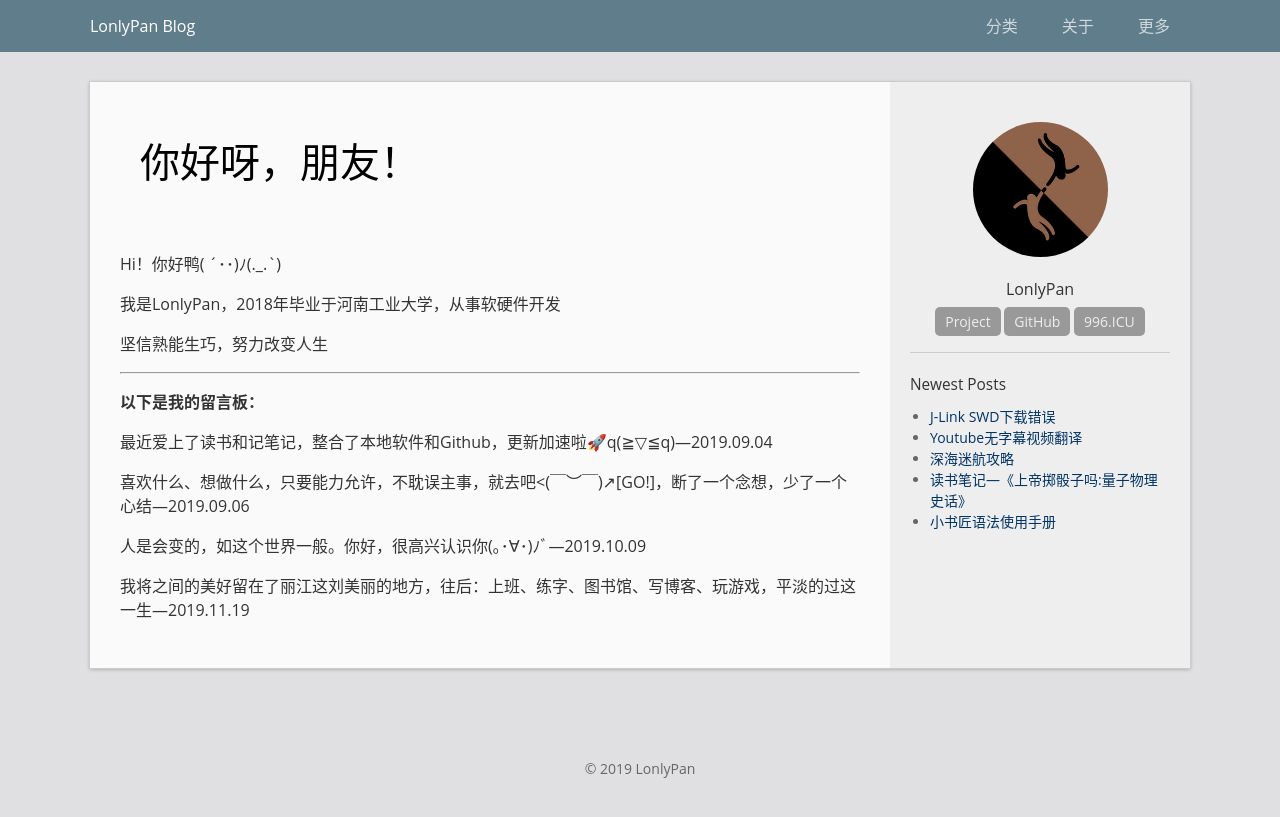
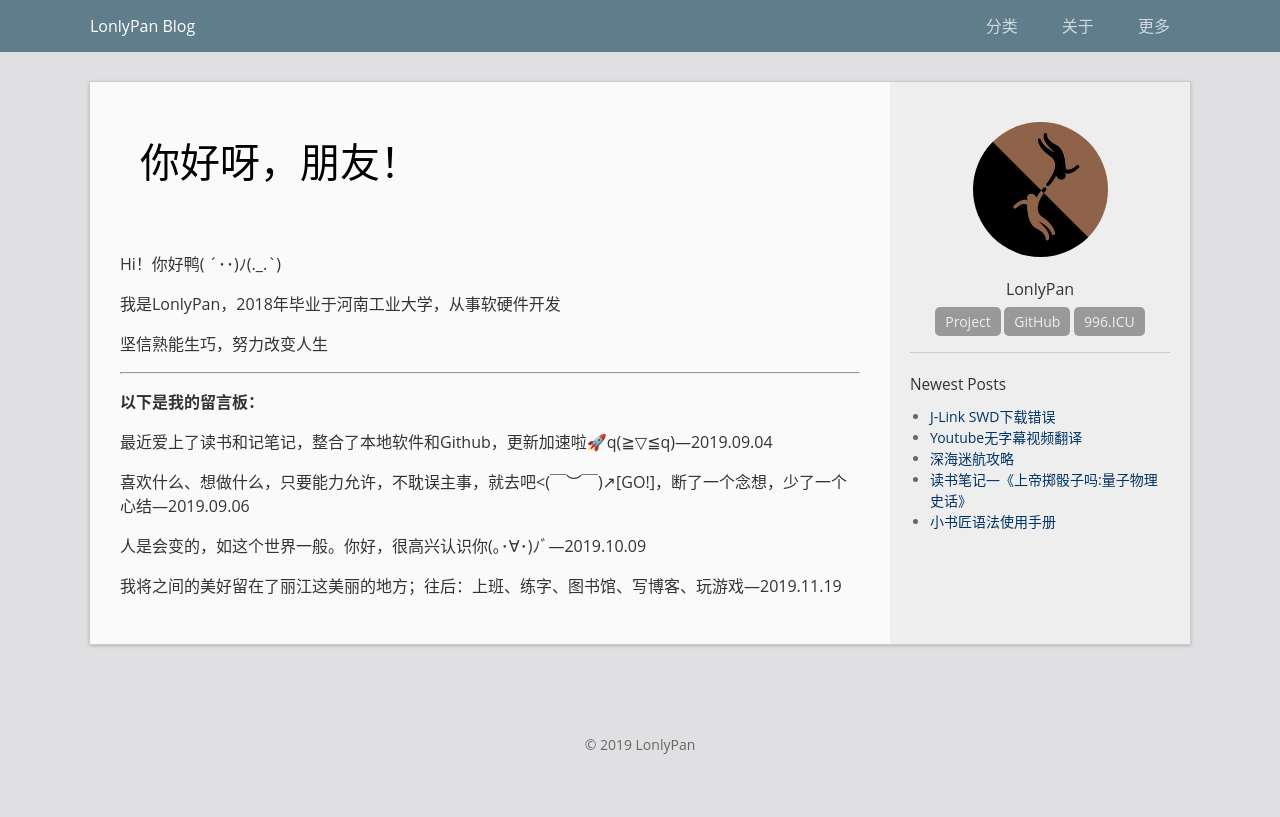
Before and after one commit to LonlyStack/LonlyPan.github.io, a Jekyll site: the page built from about.md, in a window 1280 px wide. Shown: the top 817 px of the page. Built offline with Jekyll 4.4.1, drawn with Linux system fonts in a browser that asks for light colours.

Commit message:
修改文件: about.md

```diff
--- a/about.md
+++ b/about.md
@@ -20,4 +20,4 @@ Hi！你好鸭( ´･･)ﾉ(.\_.\`)
 
 人是会变的，如这个世界一般。你好，很高兴认识你(｡･∀･)ﾉﾞ—2019.10.09
 
-我将之间的美好留在了丽江这刘美丽的地方，往后：上班、练字、图书馆、写博客、玩游戏，平淡的过这一生—2019.11.19
+我将之间的美好留在了丽江这美丽的地方；往后：上班、练字、图书馆、写博客、玩游戏—2019.11.19
```
